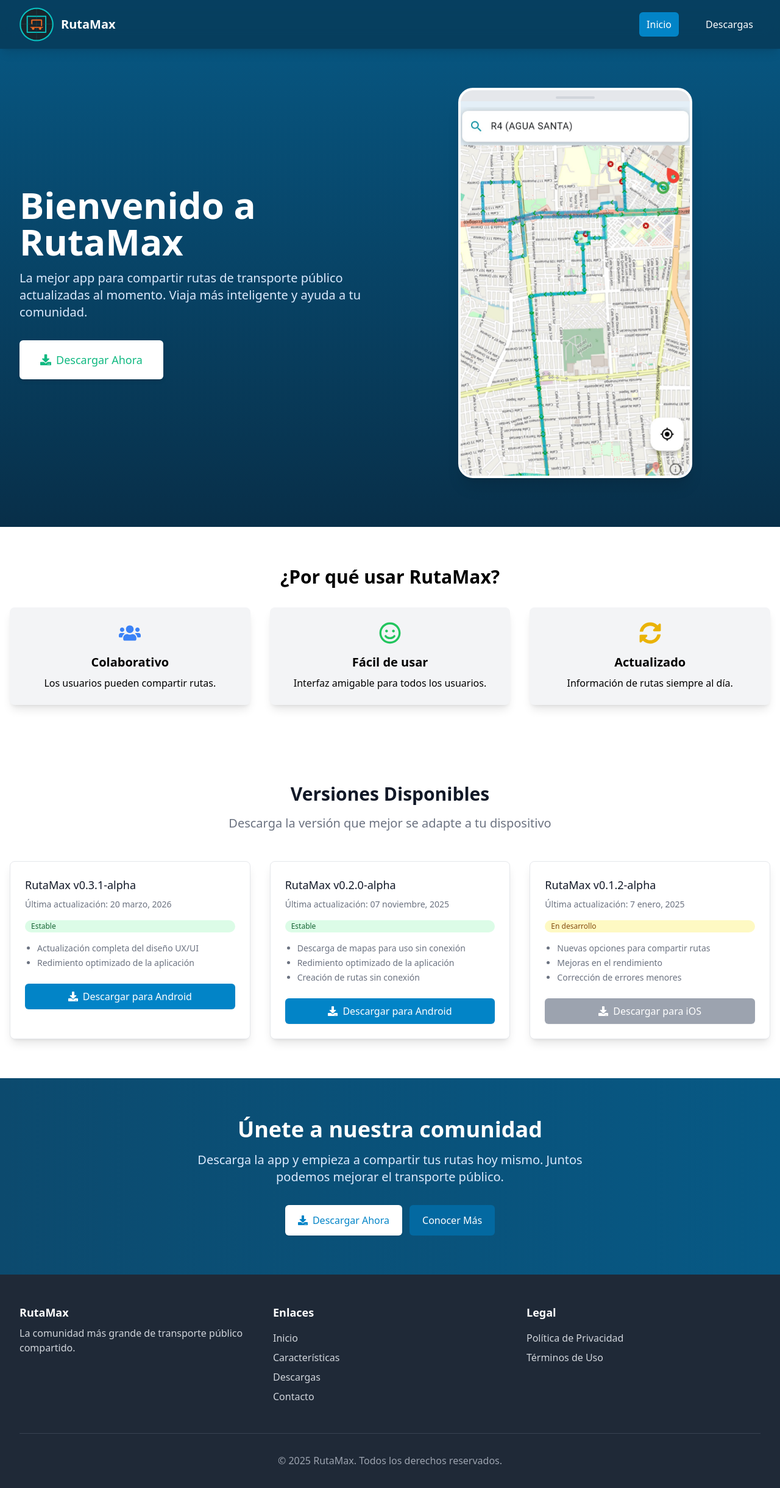
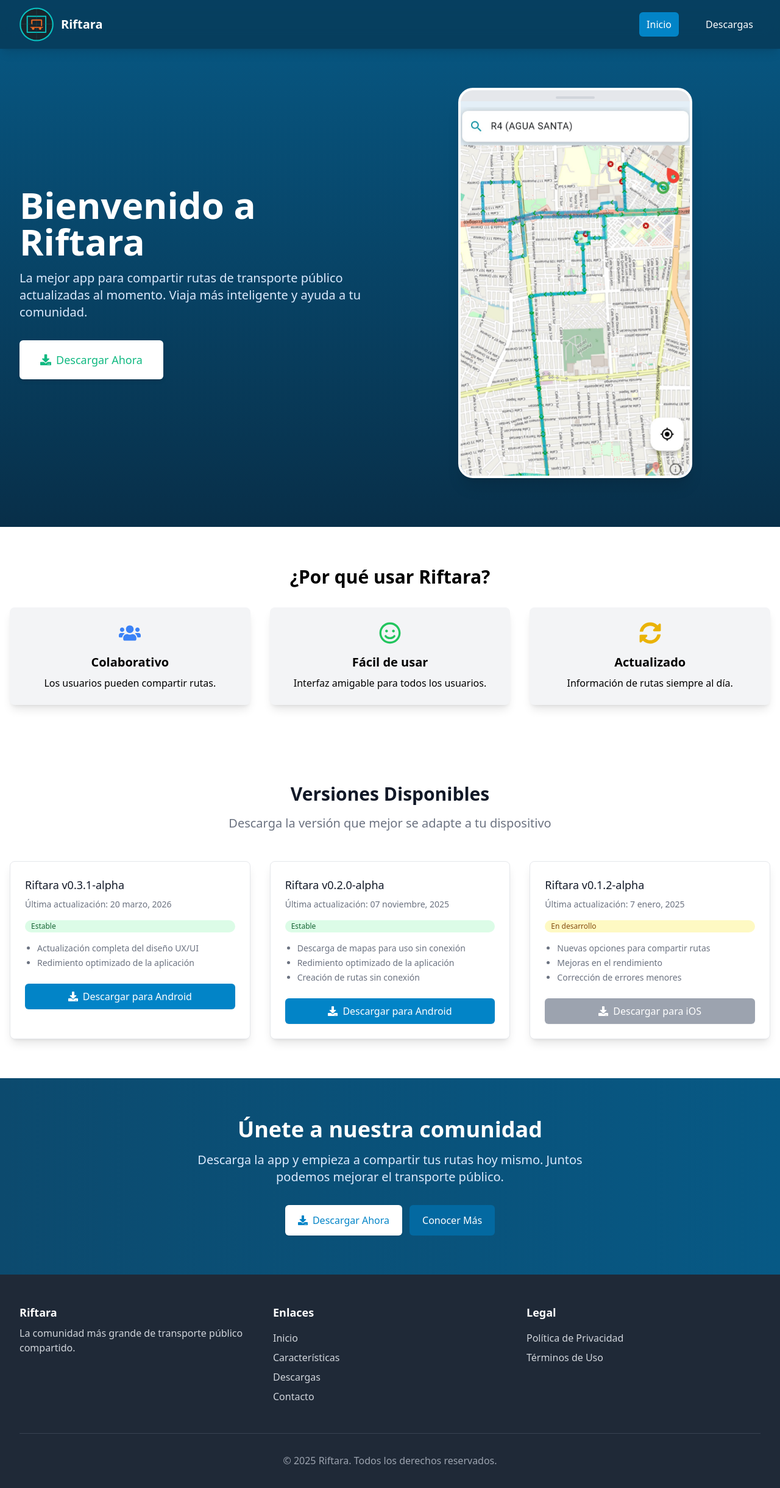
Before and after one commit to ProgBotX/rutamax-landingpage, a React (Create React App) app: page / in a window 1280 px wide. Shown: the top 2440 px of the page at 61% size. Built offline with nearby package versions, Linux system fonts and the light colour scheme.

Commit message:
refactor: rename app from RutaMax to Riftara

```diff
--- a/package.json
+++ b/package.json
@@ -1,6 +1,6 @@
 {
   "homepage": "https://rutamax.tecnosweb.com",
-  "name": "rutamax-landingpage",
+  "name": "riftara-landingpage",
   "version": "0.1.0",
   "private": true,
   "dependencies": {
--- a/public/index.html
+++ b/public/index.html
@@ -7,7 +7,7 @@
     <meta name="theme-color" content="#ffffff" />
     <meta
       name="description"
-      content="Web site created using create-react-app"
+      content="La comunidad más grande de transporte público compartido."
     />
     <link rel="apple-touch-icon" href="%PUBLIC_URL%/logo192.png" />
     <!--
@@ -24,7 +24,7 @@
       work correctly both with client-side routing and a non-root public URL.
       Learn how to configure a non-root public URL by running `npm run build`.
     -->
-    <title>RutaMax</title>
+    <title>Riftara</title>
 
     <!-- Start Single Page Apps for GitHub Pages -->
     <script type="text/javascript">
--- a/src/components/Footer.tsx
+++ b/src/components/Footer.tsx
@@ -6,7 +6,7 @@ const Header = () => {
             <div className="max-w-7xl mx-auto py-12 px-4 sm:px-6 lg:px-8">
             <div className="grid grid-cols-1 md:grid-cols-3 gap-8">
                 <div>
-                <h3 className="text-lg font-semibold text-white">RutaMax</h3>
+                <h3 className="text-lg font-semibold text-white">Riftara</h3>
                 <p className="mt-2 text-base text-gray-300">
                     La comunidad más grande de transporte público compartido.
                 </p>
@@ -30,7 +30,7 @@ const Header = () => {
             </div>
             <div className="mt-12 border-t border-gray-700 pt-8">
                 <p className="text-base text-gray-400 text-center">
-                &copy; 2025 RutaMax. Todos los derechos reservados.
+                &copy; 2025 Riftara. Todos los derechos reservados.
                 </p>
             </div>
             </div>
--- a/src/components/Header.tsx
+++ b/src/components/Header.tsx
@@ -21,7 +21,7 @@ const Header = () => {
                 alt="Vista previa de la app"
                 className="h-14 object-cover"
               />
-              <span>RutaMax</span>
+              <span>Riftara</span>
               </Link>
             </div>
 
--- a/src/components/HeroSection.tsx
+++ b/src/components/HeroSection.tsx
@@ -9,7 +9,7 @@ const HeroSection: React.FC = () => {
       <div className="max-w-7xl mx-auto px-4 sm:px-6 lg:px-8 flex flex-col md:flex-row items-center">
         <div className="md:w-1/2 text-center md:text-left mb-10 md:mb-0">
           <h1 className="text-4xl md:text-5xl lg:text-6xl font-bold text-white leading-tight animate-fade-in-down">
-            Bienvenido a RutaMax
+            Bienvenido a Riftara
           </h1>
           <p className="mt-4 text-xl text-blue-100 max-w-xl animate-fade-in-down animation-delay-300">
             La mejor app para compartir rutas de transporte público actualizadas al momento. Viaja más inteligente y ayuda a tu comunidad.
--- a/src/pages/LandingPage.tsx
+++ b/src/pages/LandingPage.tsx
@@ -12,7 +12,7 @@ const LandingPage: React.FC = () => {
 
       {/* Características */}
       <section className="container mx-auto py-16 px-4">
-        <h2 className="text-3xl font-bold text-center mb-8">¿Por qué usar RutaMax?</h2>
+        <h2 className="text-3xl font-bold text-center mb-8">¿Por qué usar Riftara?</h2>
         <div className="grid grid-cols-1 md:grid-cols-3 gap-8">
           <div className="p-6 bg-gray-100 rounded-lg text-center shadow-lg">
             <div className="flex justify-center mb-4">
--- a/src/pages/versions.tsx
+++ b/src/pages/versions.tsx
@@ -4,7 +4,7 @@ import { VersionData } from "../data/interfaces/VerionData";
 const versionsData: VersionData[] = [
     {
       id: 1,
-      version: "RutaMax v0.1.0-alpha",
+      version: "Riftara v0.1.0-alpha",
       lastUpdate: "21 diciembre, 2024",
       status: "Obsoleto",
       statusColor: "yellow",
@@ -21,7 +21,7 @@ const versionsData: VersionData[] = [
     },
     {
       id: 2,
-      version: "RutaMax v0.1.2-alpha",
+      version: "Riftara v0.1.2-alpha",
       lastUpdate: "7 enero, 2025",
       status: "Obsoleto",
       statusColor: "yellow", // Este valor lo usaremos para el color del badge.
@@ -38,7 +38,7 @@ const versionsData: VersionData[] = [
     },
     {
       id: 3,
-      version: "RutaMax v0.1.2-alpha",
+      version: "Riftara v0.1.2-alpha",
       lastUpdate: "7 enero, 2025",
       status: "En desarrollo",
       statusColor: "yellow",
@@ -55,7 +55,7 @@ const versionsData: VersionData[] = [
     },
     {
       id: 4,
-      version: "RutaMax v0.1.6-alpha",
+      version: "Riftara v0.1.6-alpha",
       lastUpdate: "18 abril, 2025",
       status: "Obsoleto",
       statusColor: "yellow", // Este valor lo usaremos para el color del badge.
@@ -72,7 +72,7 @@ const versionsData: VersionData[] = [
     },
     {
       id: 5,
-      version: "RutaMax v0.2.0-alpha",
+      version: "Riftara v0.2.0-alpha",
       lastUpdate: "07 noviembre, 2025",
       status: "Estable",
       statusColor: "green", // Este valor lo usaremos para el color del badge.
@@ -89,7 +89,7 @@ const versionsData: VersionData[] = [
     },
     {
       id: 6,
-      version: "RutaMax v0.3.1-alpha",
+      version: "Riftara v0.3.1-alpha",
       lastUpdate: "20 marzo, 2026",
       status: "Estable",
       statusColor: "green", // Este valor lo usaremos para el color del badge.
```
Also changed, not shown: public/manifest.json, 1 other file (tests, documents, lock files or other folders).
